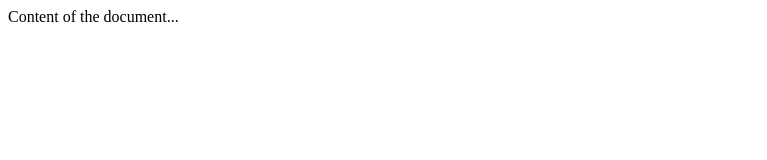
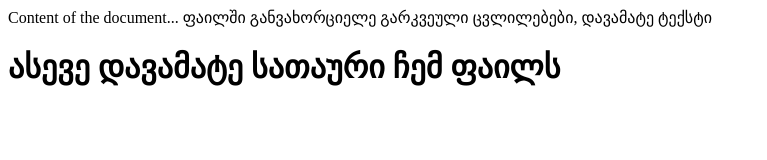
Before and after one commit to agts1305/GeoLAB01, a plain HTML site: page index.html in a window 1280 px wide. Shown: the whole page, without its empty margins (0-767 px from the left). Drawn offline with Linux system fonts and the light colour scheme.

Commit message:
დავამატე ინფორმაცია ჩემ ფაილს, რომელიც მინდა ავტვირთო გიტზე, თუ არ დავაკომიტე ვერ ავტვირთავ

```diff
--- a/index.html
+++ b/index.html
@@ -6,5 +6,7 @@
 
 <body>
 Content of the document...
+ფაილში განვახორციელე გარკვეული ცვლილებები, დავამატე ტექსტი
+<h1>ასევე დავამატე სათაური ჩემ ფაილს</h1>
 </body>
 </html>
```
